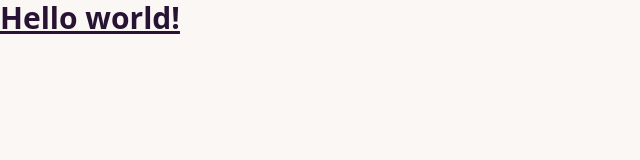
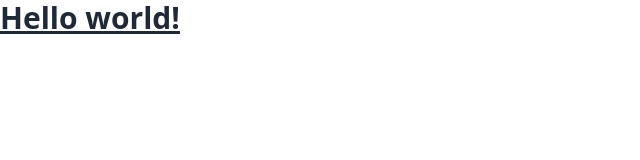
Before and after one commit to isutare412/meetup, a SvelteKit app in the folder ui-ssr/: page / in a window 1280 px wide. Shown: the top 160 px of the page, without its empty margins (0-640 px from the left). Built offline with nearby package versions, Linux system fonts and the light colour scheme.

Commit message:
Alias import path

```diff
--- a/ui-ssr/package.json
+++ b/ui-ssr/package.json
@@ -3,7 +3,7 @@
   "version": "0.0.1",
   "private": true,
   "scripts": {
-    "dev": "vite dev",
+    "dev": "vite dev --host 0.0.0.0 --clearScreen false",
     "build": "vite build",
     "preview": "vite preview",
     "check": "svelte-kit sync && svelte-check --tsconfig ./tsconfig.json",
--- a/ui-ssr/svelte.config.js
+++ b/ui-ssr/svelte.config.js
@@ -9,6 +9,10 @@ const config = {
 
   kit: {
     adapter: adapter(),
+    alias: {
+      $components: 'src/components',
+      $lib: 'src/lib',
+    },
   },
 };
 
--- a/ui-ssr/tailwind.config.cjs
+++ b/ui-ssr/tailwind.config.cjs
@@ -6,7 +6,6 @@ module.exports = {
   },
   plugins: [require('daisyui')],
   daisyui: {
-    themes: ['cupcake', 'dracula'],
-    darkTheme: 'dracula',
+    themes: ['light', 'dark'],
   },
 };
```
